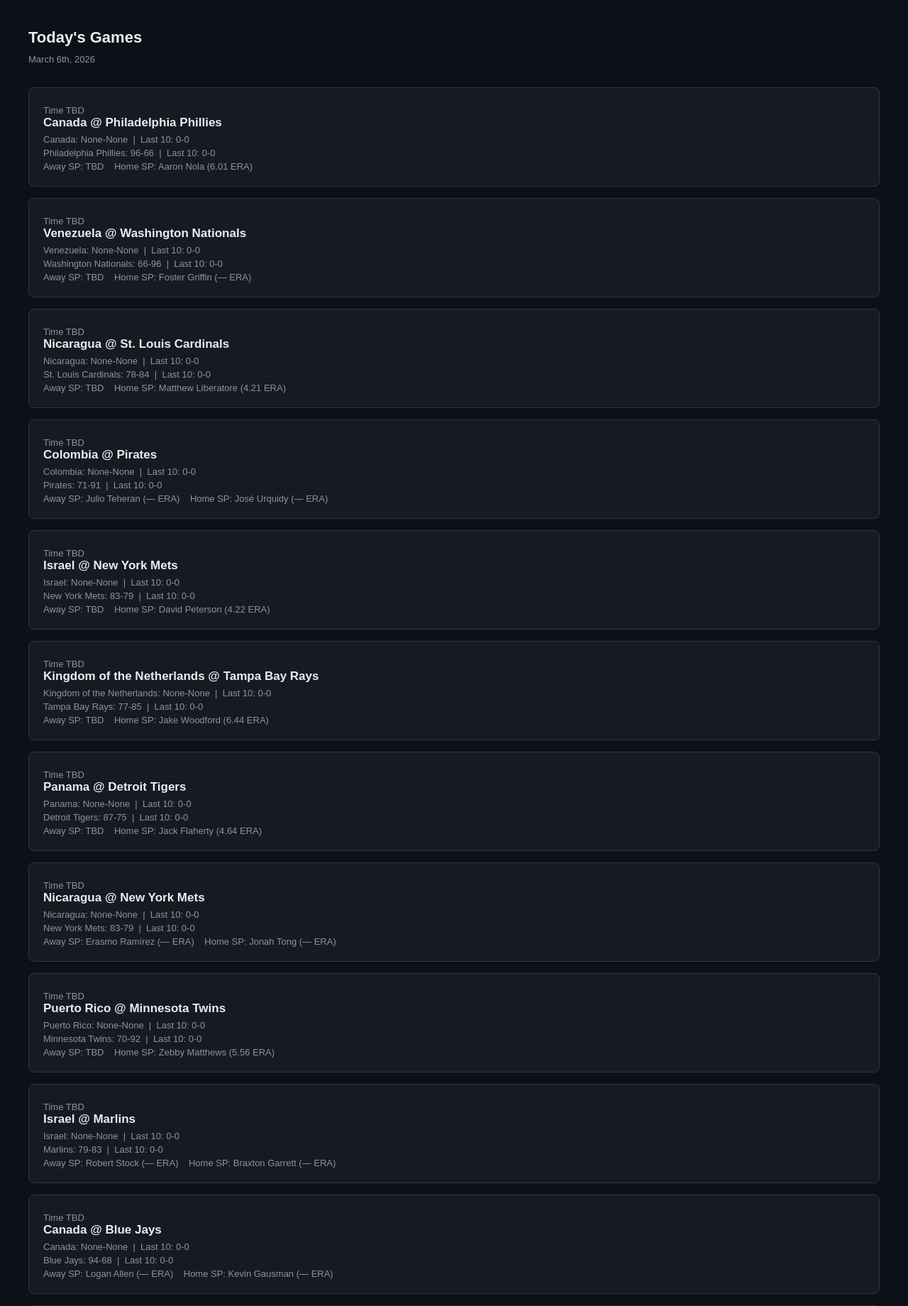
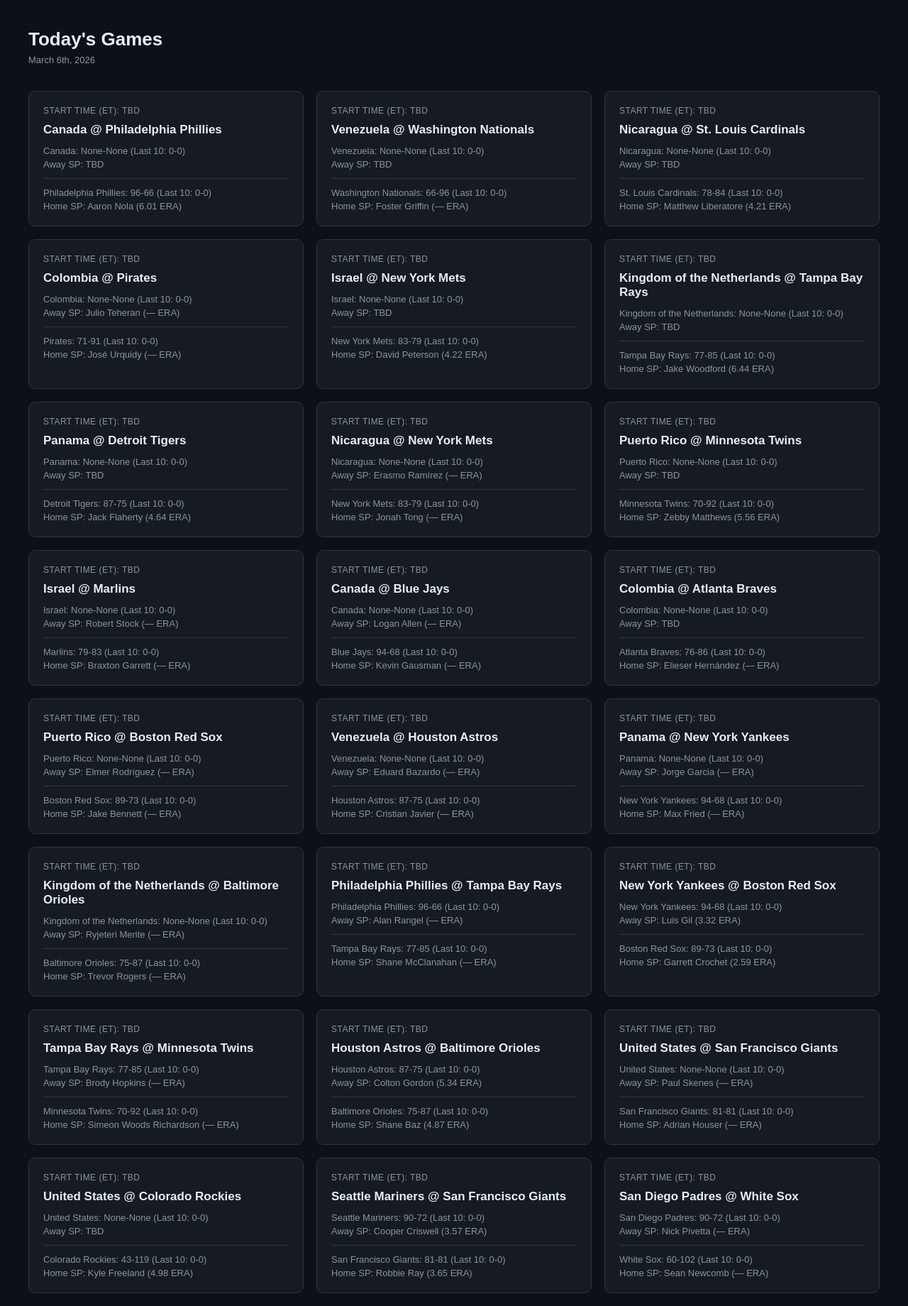
Before and after one commit to wanke20/mlb_project, a Django app: page /games/ in a window 1280 px wide. Shown: the part 52-1892 px from the top of the page at 71% size. Run offline with Django 5.2, Linux system fonts and the light colour scheme; data comes from the database, SQL or seed files in the repository.

Commit message:
Update games page

```diff
--- a/games/templates/games/game_list.html
+++ b/games/templates/games/game_list.html
@@ -4,43 +4,118 @@
 
 {% block content %}
 {% load tz %}
-<h1>Today's Games</h1>
-<p class="subtitle">{% timezone "America/New_York" %}{% now "F jS, Y" %}{% endtimezone %}</p>
 
+<style>
+    .page-header {
+        margin-bottom: 32px;
+    }
+
+    .page-header h1 {
+        font-size: 26px;
+        margin-bottom: 4px;
+    }
+
+    .games-grid {
+        display: grid;
+        grid-template-columns: repeat(auto-fill, minmax(320px, 1fr));
+        gap: 18px;
+    }
+
+    .game-card {
+        background: var(--surface);
+        border: 1px solid var(--border);
+        border-radius: 10px;
+        padding: 20px;
+        text-decoration: none;
+        color: var(--text);
+        display: block;
+        transition: border-color 0.15s, transform 0.1s;
+    }
+
+    .game-divider {
+        border: none;
+        border-top: 1px solid var(--border);
+        margin: 12px 0;
+    }
+
+    .game-card:hover {
+        border-color: var(--accent);
+        transform: translateY(-2px);
+        text-decoration: none;
+        color: var(--text);
+    }
+
+    .game-time {
+        font-size: 12px;
+        color: var(--text-muted);
+        margin-bottom: 10px;
+        text-transform: uppercase;
+        letter-spacing: 0.04em;
+    }
+
+    .game-matchup {
+        font-size: 17px;
+        font-weight: bold;
+        margin-bottom: 12px;
+    }
+
+    .game-record {
+        font-size: 13px;
+        color: var(--text-muted);
+        margin-bottom: 4px;
+    }
+
+    .game-pitcher {
+        font-size: 13px;
+        color: var(--text-muted);
+        margin-top: 2px;
+    }
+</style>
+
+<div class="page-header">
+    <h1>Today's Games</h1>
+    <p class="subtitle">{% timezone "America/New_York" %}{% now "F jS, Y" %}{% endtimezone %}</p>
+</div>
+
+<div class="games-grid">
 {% for game in games %}
-<a class="card" href="{% url 'game_prediction' game.game_id %}">
-    <div class="meta">
+<a class="game-card" href="{% url 'game_prediction' game.game_id %}">
+
+    <div class="game-time">
+        Start Time (ET):
         {% if game.start_time_utc %}
-            {{ game.start_time_utc|timezone:"America/New_York"|date:"g:i A" }} ET
+            {{ game.start_time_utc|timezone:"America/New_York"|date:"g:i A" }}
         {% else %}
-            Time TBD
+            TBD
         {% endif %}
     </div>
 
-    <div class="team">
+    <div class="game-matchup">
         {{ game.away_team.name }} @ {{ game.home_team.name }}
     </div>
 
-    <div class="meta">
+    <div class="game-record">
         {{ game.away_team.name }}:
         {{ game.away_team.wins }}-{{ game.away_team.losses }}
-        &nbsp;|&nbsp; Last 10: {{ game.away_team.last10_wins }}-{{ game.away_team.last10_losses }}
+        (Last 10: {{ game.away_team.last10_wins }}-{{ game.away_team.last10_losses }})
     </div>
-
-    <div class="meta">
-        {{ game.home_team.name }}:
-        {{ game.home_team.wins }}-{{ game.home_team.losses }}
-        &nbsp;|&nbsp; Last 10: {{ game.home_team.last10_wins }}-{{ game.home_team.last10_losses }}
-    </div>
-
-    <div class="meta">
+    <div class="game-pitcher">
         Away SP:
         {% if game.away_pitcher %}
             {{ game.away_pitcher.name }} ({{ game.away_pitcher.era|default:"—" }} ERA)
         {% else %}
             TBD
         {% endif %}
-        &nbsp;&nbsp;
+    </div>
+
+    <hr class="game-divider">
+
+    <div class="game-record">
+        {{ game.home_team.name }}:
+        {{ game.home_team.wins }}-{{ game.home_team.losses }}
+        (Last 10: {{ game.home_team.last10_wins }}-{{ game.home_team.last10_losses }})
+    </div>
+    <div class="game-pitcher">
         Home SP:
         {% if game.home_pitcher %}
             {{ game.home_pitcher.name }} ({{ game.home_pitcher.era|default:"—" }} ERA)
@@ -48,8 +123,11 @@
             TBD
         {% endif %}
     </div>
+
 </a>
 {% empty %}
-<p>No games found for today.</p>
+<p style="color: var(--text-muted);">No games found for today.</p>
 {% endfor %}
+</div>
+
 {% endblock %}
```
